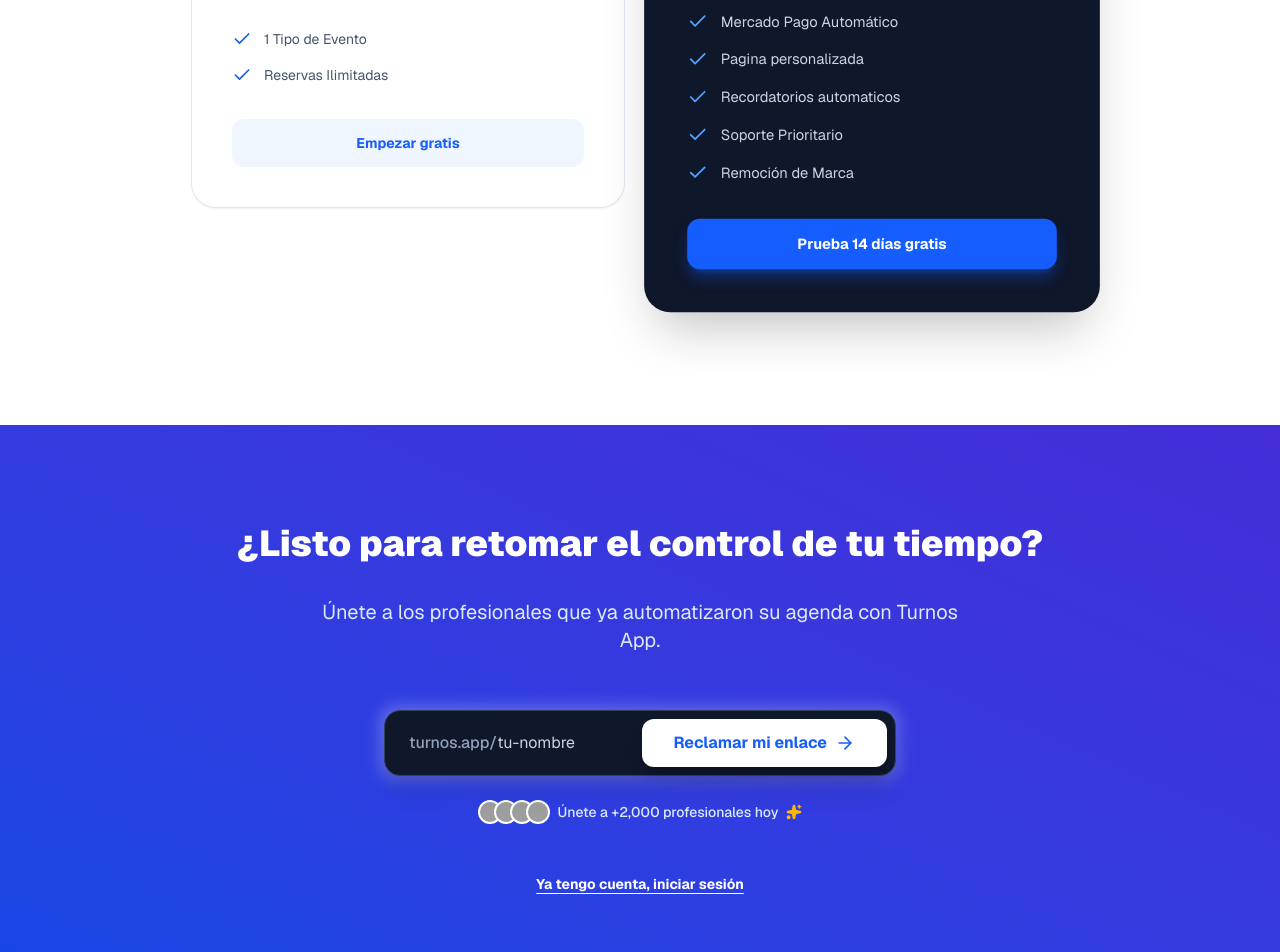
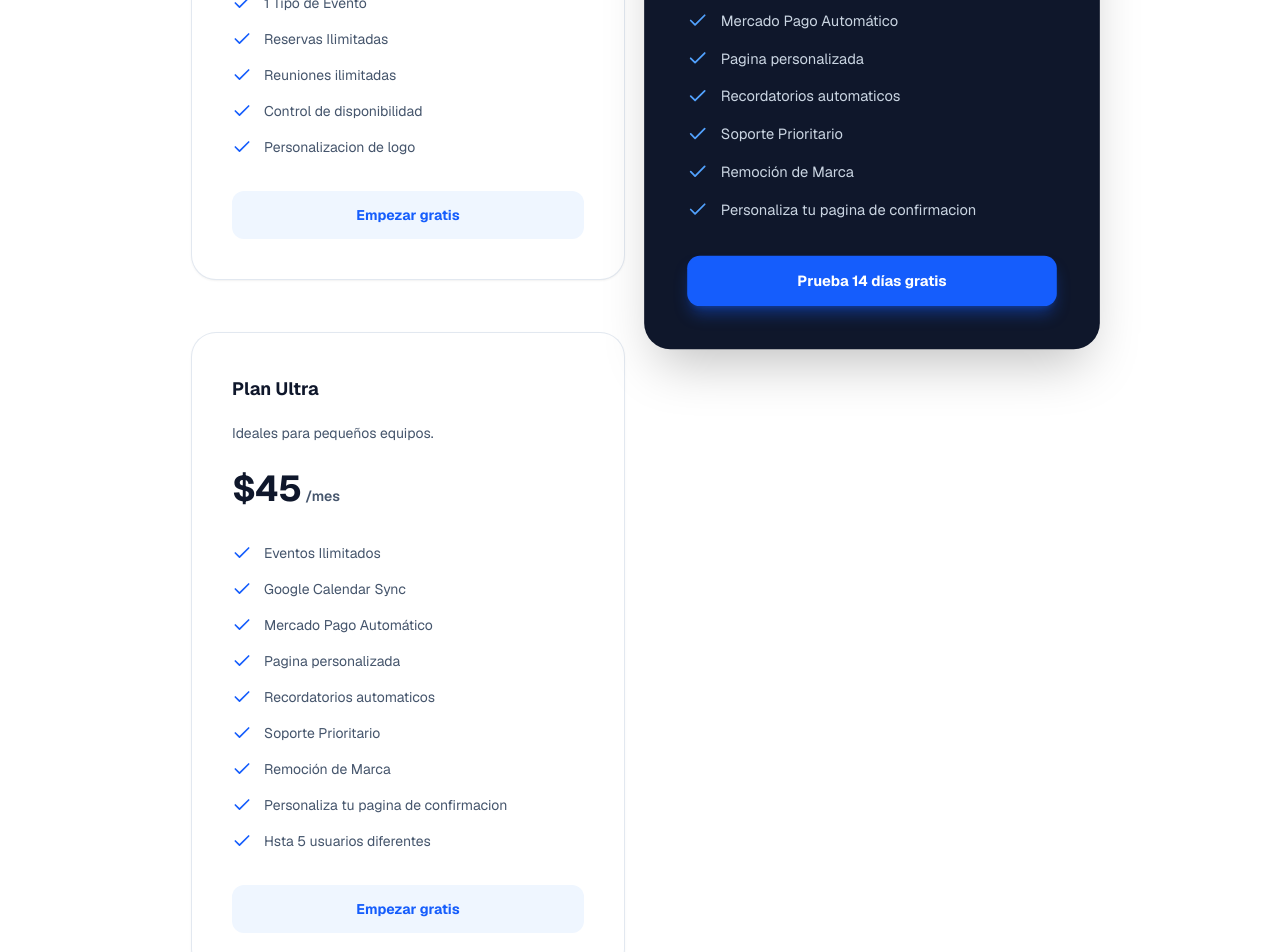
Before and after one commit to gonzazago/turnos-app, a Next.js app: page / in a window 1280 px wide. Shown: the part 3820-4772 px from the top of the page. Built offline with nearby package versions, Linux system fonts and the light colour scheme; grey boxes are pictures that could not be loaded.

Commit message:
conductor(checkpoint): Checkpoint end of Phase 3: Final Touches

```diff
--- a/conductor/tracks/landing_page_funnel_20260406/plan.md
+++ b/conductor/tracks/landing_page_funnel_20260406/plan.md
@@ -20,7 +20,7 @@
 - [x] Task: Conductor - User Manual Verification 'Phase 2: Landing Page Sections' (Protocol in workflow.md) (36fd09b)
 
 ### Phase 3: Final Touches
-- [ ] Task: Bottom CTA and Cleanup
-    - [ ] Add a strong, visible "Bottom CTA" section inviting the user to claim their link one last time.
-    - [ ] Validate mobile responsiveness and touch target sizes across the entire home page.
+- [x] Task: Bottom CTA and Cleanup (d7b9be2)
+    - [x] Add a strong, visible "Bottom CTA" section inviting the user to claim their link one last time.
+    - [x] Validate mobile responsiveness and touch target sizes across the entire home page.
 - [ ] Task: Conductor - User Manual Verification 'Phase 3: Final Touches' (Protocol in workflow.md)
--- a/src/app/page.tsx
+++ b/src/app/page.tsx
@@ -273,7 +273,7 @@
                   <span className="text-sm font-semibold leading-6 text-slate-600">/mes</span>
                 </p>
                 <ul role="list" className="mt-8 space-y-3 text-sm leading-6 text-slate-600">
-                  {['1 Tipo de Evento', 'Reservas Ilimitadas'].map((f) => (
+                  {['1 Tipo de Evento', 'Reservas Ilimitadas', 'Reuniones ilimitadas', 'Control de disponibilidad', 'Personalizacion de logo'].map((f) => (
                     <li key={f} className="flex gap-x-3">
                       <Check className="h-6 w-5 flex-none text-blue-600" aria-hidden="true" />
                       {f}
@@ -291,11 +291,11 @@
                 <h3 className="text-lg font-bold leading-8 text-white">Plan Pro</h3>
                 <p className="mt-4 text-sm leading-6 text-slate-400">Para quienes buscan automatización total.</p>
                 <p className="mt-6 flex items-baseline gap-x-1">
-                  <span className="text-4xl font-bold tracking-tight text-white">$10</span>
+                  <span className="text-4xl font-bold tracking-tight text-white">$25</span>
                   <span className="text-sm font-semibold leading-6 text-slate-400">/mes</span>
                 </p>
                 <ul role="list" className="mt-8 space-y-3 text-sm leading-6 text-slate-300">
-                  {['Eventos Ilimitados', 'Google Calendar Sync', 'Mercado Pago Automático', 'Pagina personalizada', 'Recordatorios automaticos', 'Soporte Prioritario', 'Remoción de Marca'].map((f) => (
+                  {['Eventos Ilimitados', 'Google Calendar Sync', 'Mercado Pago Automático', 'Pagina personalizada', 'Recordatorios automaticos', 'Soporte Prioritario', 'Remoción de Marca', 'Personaliza tu pagina de confirmacion'].map((f) => (
                     <li key={f} className="flex gap-x-3">
                       <Check className="h-6 w-5 flex-none text-blue-400" aria-hidden="true" />
                       {f}
@@ -306,8 +306,30 @@
                   Prueba 14 días gratis
                 </Link>
               </div>
+              <div className="rounded-3xl bg-white p-8 ring-1 ring-slate-200 xl:p-10 shadow-sm hover:shadow-md transition-all">
+                <h3 className="text-lg font-bold leading-8 text-slate-900">Plan Ultra</h3>
+                <p className="mt-4 text-sm leading-6 text-slate-600">Ideales para pequeños equipos.</p>
+                <p className="mt-6 flex items-baseline gap-x-1">
+                  <span className="text-4xl font-bold tracking-tight text-slate-900">$45</span>
+                  <span className="text-sm font-semibold leading-6 text-slate-600">/mes</span>
+                </p>
+                <ul role="list" className="mt-8 space-y-3 text-sm leading-6 text-slate-600">
+                  {['Eventos Ilimitados', 'Google Calendar Sync', 'Mercado Pago Automático', 'Pagina personalizada', 'Recordatorios automaticos', 'Soporte Prioritario', 'Remoción de Marca', 'Personaliza tu pagina de confirmacion', 'Hsta 5 usuarios diferentes'].map((f) => (
+                    <li key={f} className="flex gap-x-3">
+                      <Check className="h-6 w-5 flex-none text-blue-600" aria-hidden="true" />
+                      {f}
+                    </li>
+                  ))}
+                </ul>
+                <Link href="/register" className="mt-8 block rounded-xl bg-blue-50 px-3 py-3 text-center text-sm font-bold leading-6 text-blue-600 hover:bg-blue-100 transition-all">
+                  Empezar gratis
+                </Link>
+              </div>
             </div>
           </div>
+
+
+
         </section>
 
         <section className="py-24 bg-blue-600 relative overflow-hidden text-center text-white">
```
Also changed, not shown: 1 other file (tests, documents, lock files or other folders).
